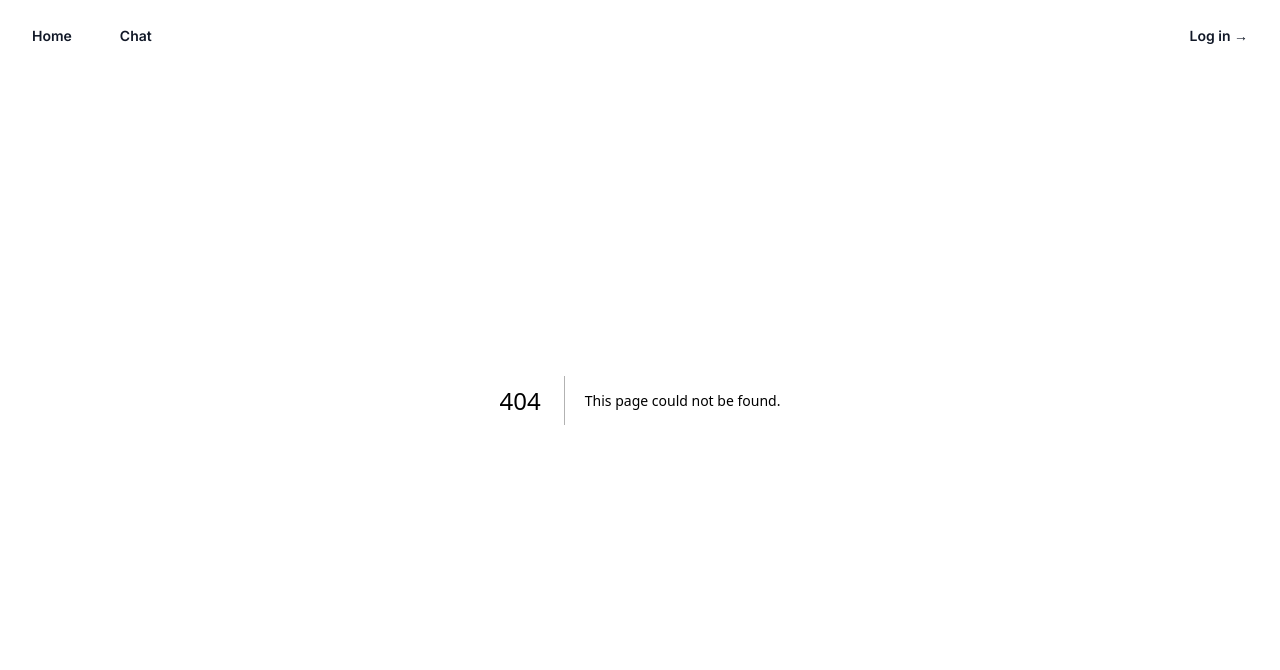
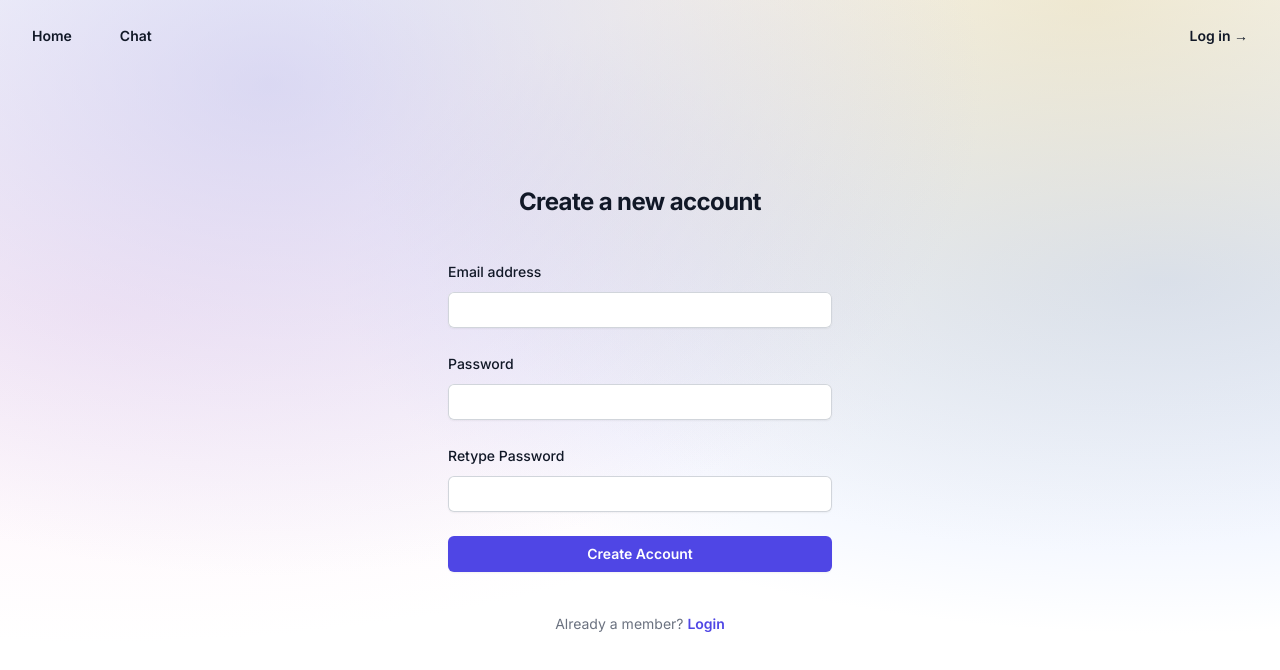
Before and after one commit to Sai-Deepak-1/chatbot, a Next.js app in the folder frontend/: page /register in a window 1280 px wide. Before the commit this address had no page. Shown: the top 670 px of the page. Built offline with nearby package versions, Linux system fonts and the light colour scheme.

Commit message:
Removed Comments

```diff
--- /dev/null
+++ b/frontend/app/register/page.tsx
@@ -0,0 +1,94 @@
+export default function Register() {
+  return (
+    <div className="flex min-h-full flex-1 flex-col justify-center px-6 py-36 lg:px-8 background-gradient">
+      <div className="sm:mx-auto sm:w-full sm:max-w-sm ">
+        <h2 className="mt-10 text-center text-2xl font-bold leading-9 tracking-tight text-gray-900">
+          Create a new account
+        </h2>
+      </div>
+
+      <div className="mt-10 sm:mx-auto sm:w-full sm:max-w-sm">
+        <form className="space-y-6" action="#" method="POST">
+          <div>
+            <label
+              htmlFor="email"
+              className="block text-sm font-medium leading-6 text-gray-900"
+            >
+              Email address
+            </label>
+            <div className="mt-2">
+              <input
+                id="email"
+                name="email"
+                type="email"
+                autoComplete="email"
+                required
+                className="block w-full rounded-md border-0 py-1.5 text-gray-900 shadow-sm ring-1 ring-inset ring-gray-300 placeholder:text-gray-400 focus:ring-2 focus:ring-inset focus:ring-indigo-600 sm:text-sm sm:leading-6"
+              />
+            </div>
+          </div>
+
+          <div>
+            <div className="flex items-center justify-between">
+              <label
+                htmlFor="password"
+                className="block text-sm font-medium leading-6 text-gray-900"
+              >
+                Password
+              </label>
+            </div>
+            <div className="mt-2">
+              <input
+                id="password"
+                name="password"
+                type="password"
+                autoComplete="current-password"
+                required
+                className="block w-full rounded-md border-0 py-1.5 text-gray-900 shadow-sm ring-1 ring-inset ring-gray-300 placeholder:text-gray-400 focus:ring-2 focus:ring-inset focus:ring-indigo-600 sm:text-sm sm:leading-6"
+              />
+            </div>
+          </div>
+          <div>
+            <div className="flex items-center justify-between">
+              <label
+                htmlFor="password"
+                className="block text-sm font-medium leading-6 text-gray-900"
+              >
+                Retype Password
+              </label>
+            </div>
+            <div className="mt-2">
+              <input
+                id="repassword"
+                name="repassword"
+                type="password"
+                autoComplete="retype-password"
+                required
+                className="block w-full rounded-md border-0 py-1.5 text-gray-900 shadow-sm ring-1 ring-inset ring-gray-300 placeholder:text-gray-400 focus:ring-2 focus:ring-inset focus:ring-indigo-600 sm:text-sm sm:leading-6"
+              />
+            </div>
+          </div>
+
+          <div>
+            <button
+              type="submit"
+              className="flex w-full justify-center rounded-md bg-indigo-600 px-3 py-1.5 text-sm font-semibold leading-6 text-white shadow-sm hover:bg-indigo-500 focus-visible:outline focus-visible:outline-2 focus-visible:outline-offset-2 focus-visible:outline-indigo-600"
+            >
+              Create Account
+            </button>
+          </div>
+        </form>
+
+        <p className="mt-10 text-center text-sm text-gray-500">
+          Already a member?{" "}
+          <a
+            href="/login"
+            className="font-semibold leading-6 text-indigo-600 hover:text-indigo-500"
+          >
+            Login
+          </a>
+        </p>
+      </div>
+    </div>
+  );
+}
```
Also changed, not shown: 1 other file (tests, documents, lock files or other folders).
